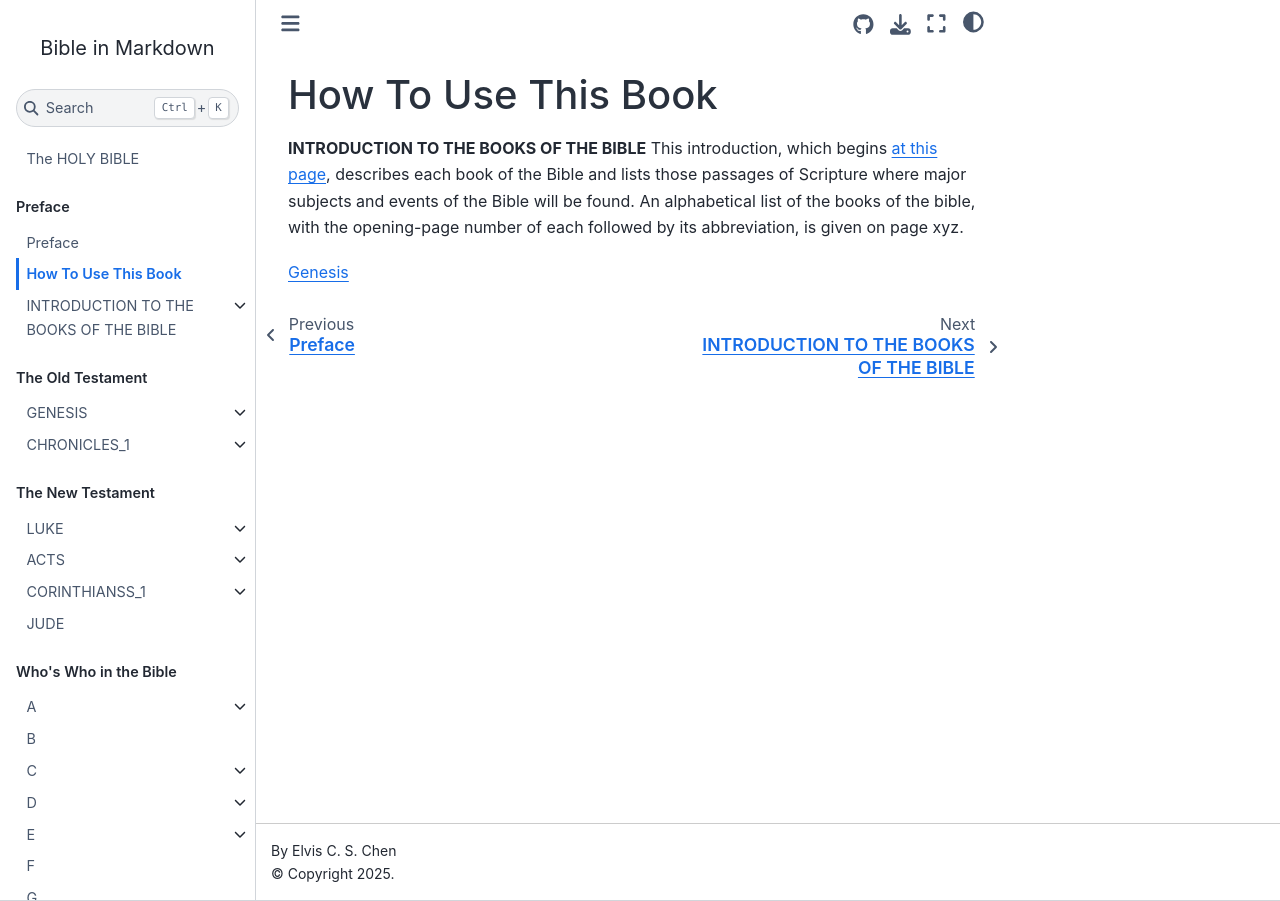
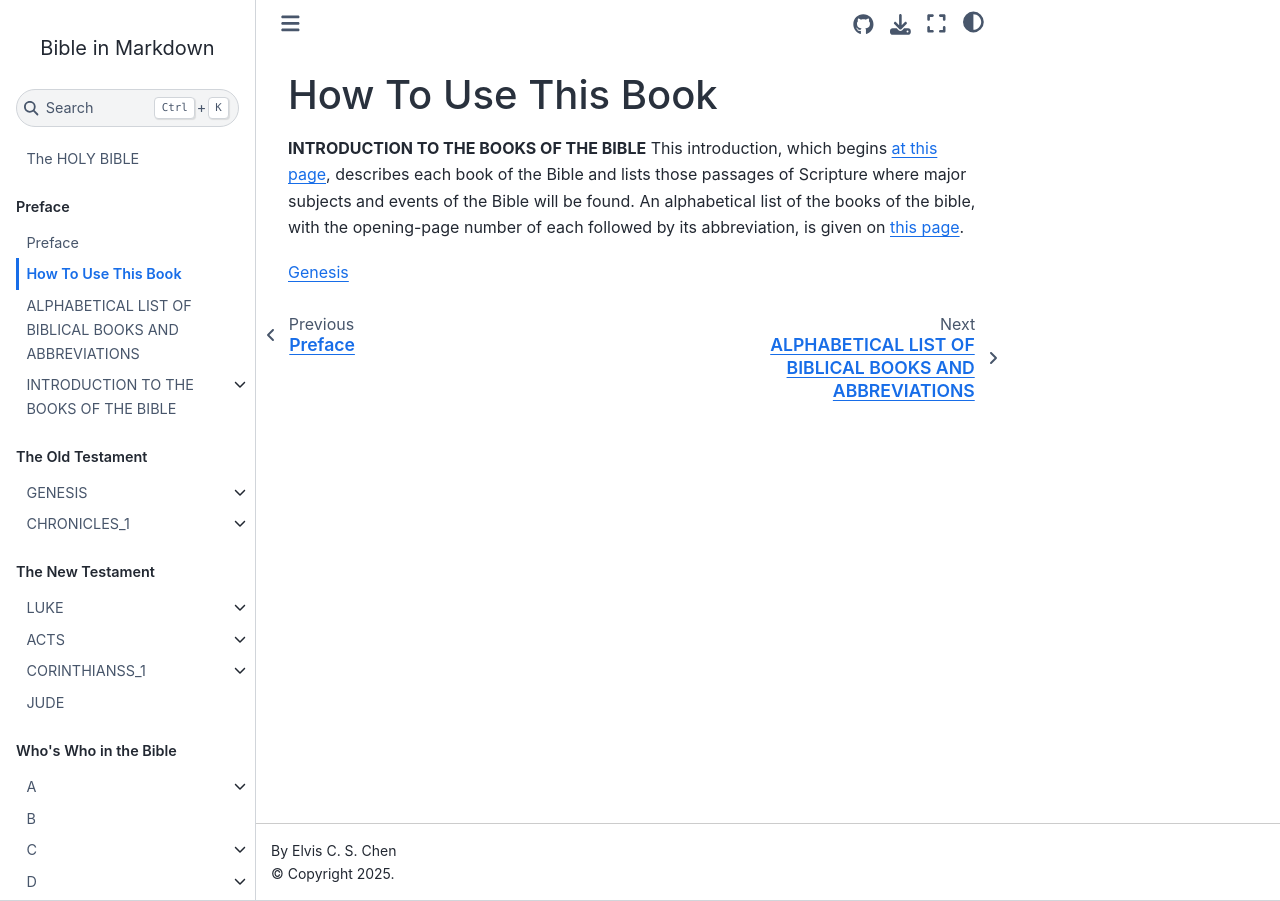
Before and after one commit to cheneuwo/Bible-in-Markdown, a Jupyter Book: the page built from docs/Howto.md, in a window 1280 px wide. Built offline with Jupyter Book 1.0.4 settings and Sphinx 7.4.7 and the Sphinx Book theme 1.1.4, drawn with Linux system fonts in a browser that asks for light colours.

Commit message:
Alphabetical order of books, initialization

```diff
--- a/_toc.yml
+++ b/_toc.yml
@@ -8,6 +8,7 @@
     chapters:
     - file: docs/Preface.md
     - file: docs/Howto.md
+    - file: docs/Alphabetical.md
     - file: docs/Introduction.md
       sections:
       - file: docs/Intro/Genesis.md
--- /dev/null
+++ b/docs/Alphabetical.md
@@ -0,0 +1,5 @@
+(ALPHABETICAL)=
+# ALPHABETICAL LIST OF BIBLICAL BOOKS AND ABBREVIATIONS
+
+- {ref}`ACTS<ACTS>` *Acts*
+- {ref}`GENESIS<GENESIS>` *Gen.*
--- a/docs/Howto.md
+++ b/docs/Howto.md
@@ -1,6 +1,6 @@
 # How To Use This Book
 
-**INTRODUCTION TO THE BOOKS OF THE BIBLE** This introduction, which begins {ref}`at this page<INTRO_INTRO>`, describes each book of the Bible and lists those passages of Scripture where major subjects and events of the Bible will be found. An alphabetical list of the books of the bible, with the opening-page number of each followed by its abbreviation, is given on page xyz.
+**INTRODUCTION TO THE BOOKS OF THE BIBLE** This introduction, which begins {ref}`at this page<INTRO_INTRO>`, describes each book of the Bible and lists those passages of Scripture where major subjects and events of the Bible will be found. An alphabetical list of the books of the bible, with the opening-page number of each followed by its abbreviation, is given on {ref}`this page<ALPHABETICAL>`.
 
 
 {ref}`Genesis<INTRO_GENESIS>`
```
